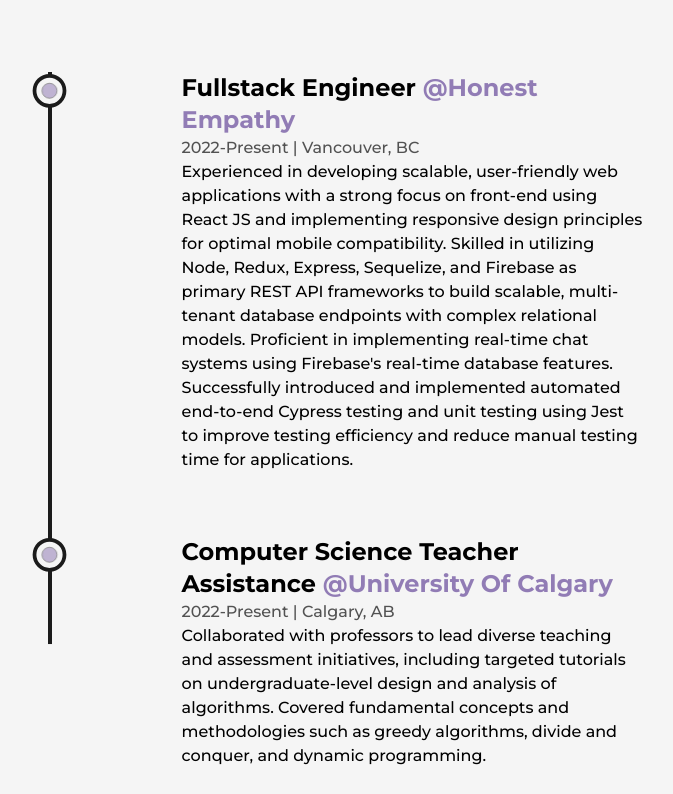
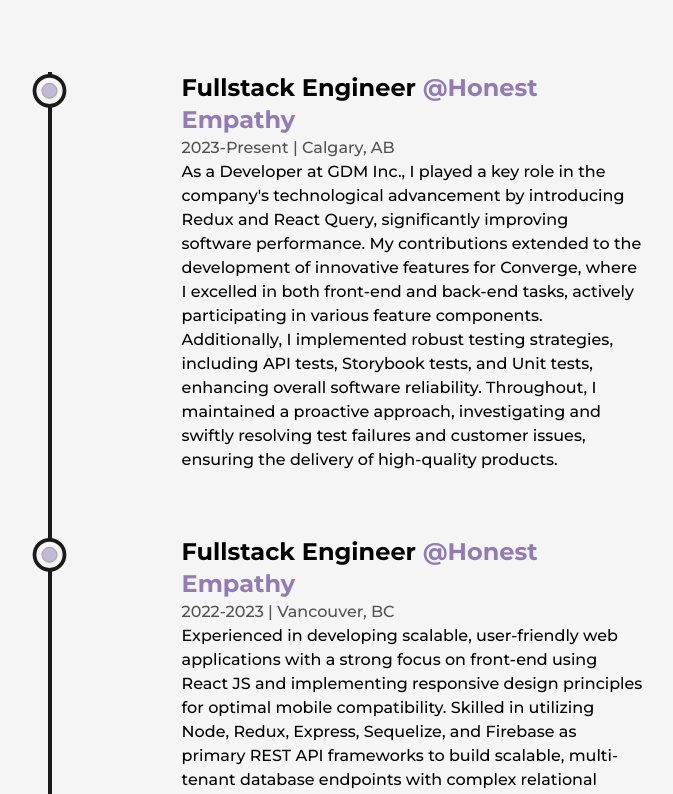
Before and after one commit to zacharykoo/zacharykoo_v2, a Next.js app: page /about in a window 1280 px wide. Shown: the part 2740-3534 px from the top of the page, without its empty margins (244-917 px from the left). Built offline with nearby package versions, Linux system fonts and the light colour scheme.

Commit message:
Updated resume and website

```diff
--- a/src/components/Experience.js
+++ b/src/components/Experience.js
@@ -53,8 +53,21 @@
             <ul className='w-full flex flex-col items-start justify-between ml-4 xs:ml-2'>
                 <Details
                 position="Fullstack Engineer" company="Honest Empathy"
+                companyLink="https://gdm-inc.com/"
+                time="2023-Present" address="Calgary, AB"
+                work="As a Developer at GDM Inc., I played a key role in the company's technological advancement
+                by introducing Redux and React Query, significantly improving software performance. My contributions
+                extended to the development of innovative features for Converge, where I excelled in both front-end
+                and back-end tasks, actively participating in various feature components.
+                Additionally, I implemented robust testing strategies, including API tests, Storybook tests,
+                and Unit tests, enhancing overall software reliability.
+                Throughout, I maintained a proactive approach, investigating and swiftly resolving test failures
+                and customer issues, ensuring the delivery of high-quality products."
+                />
+                <Details
+                position="Fullstack Engineer" company="Honest Empathy"
                 companyLink="https://www.peersupport.io/"
-                time="2022-Present" address="Vancouver, BC"
+                time="2022-2023" address="Vancouver, BC"
                 work="Experienced in developing scalable, user-friendly web applications
                 with a strong focus on front-end using React JS and implementing responsive
                 design principles for optimal mobile compatibility. Skilled in utilizing
```
Also changed, not shown: public/articles/test1.js (added, +9 -0 lines), 1 other file (tests, documents, lock files or other folders).
